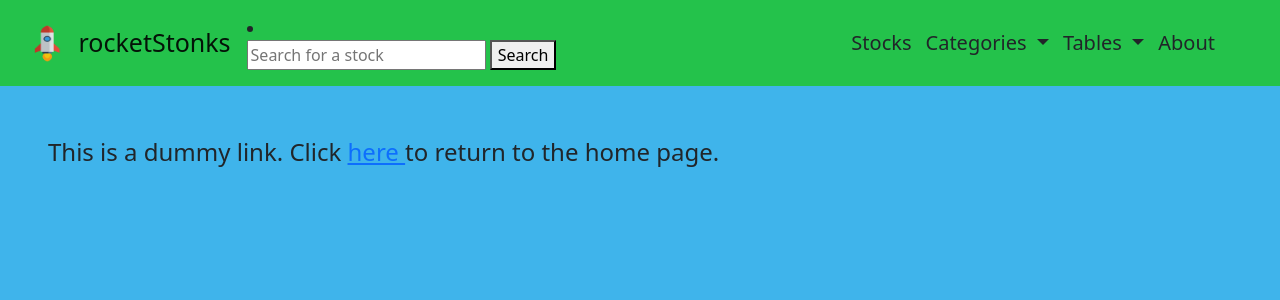
After one commit to marketsupreme/rocketStonks, a Flask app: page /results/ in a window 1280 px wide. The commit adds this page. Shown: the top 300 px of the page. Run offline with Flask 2, Linux system fonts and the light colour scheme.

Commit message:
results page

```diff
--- a/main.py
+++ b/main.py
@@ -101,9 +101,9 @@ def about():
     return render_template('nav_bar.html') + render_template('about.html')
 
 
-@app.route('/dummy/')
-def dummy():
-    return render_template('nav_bar.html') + render_template('dummy_link.html')
+@app.route('/results/')
+def results():
+    return render_template('nav_bar.html') + render_template('results.html')
 
 
 @app.route('/stock/<stockName>')
--- a/templates/nav_bar.html
+++ b/templates/nav_bar.html
@@ -28,10 +28,10 @@
                     rocketStonks
                 </a>
                 <li class="search" style = "float:center">
-                    <form action="{{url_for('dummy')}}" method = 'GET'>
+                    <form action="{{url_for('results')}}" method = 'GET'>
                         <input type = "text" name ="" id = "search" placeholder= "Search for a stock" >
                         <button type='submit'> Search </button>
-                        <form action="{{url_for('dummy', entry=entry)}}" method = 'GET'>
+                        <form action="{{url_for('results', entry=entry)}}" method = 'GET'>
                 </li>
         </nav>
     </div>
--- /dev/null
+++ b/templates/results.html
@@ -0,0 +1,18 @@
+<!doctype html>
+<html lang="en">
+<head>
+    <!-- Required meta tags -->
+    <meta charset="utf-8">
+    <meta name="viewport" content="width=device-width, initial-scale=1">
+
+    <!-- Bootstrap CSS -->
+    <link href="https://cdn.jsdelivr.net/npm/bootstrap@5.0.0-beta2/dist/css/bootstrap.min.css" rel="stylesheet" integrity="sha384-BmbxuPwQa2lc/FVzBcNJ7UAyJxM6wuqIj61tLrc4wSX0szH/Ev+nYRRuWlolflfl" crossorigin="anonymous">
+    <link href="/static/css/stocks.css" rel="stylesheet">
+    <title> Stock Name </title>
+</head>
+
+<body style="background-color: rgb(63, 180, 235);">
+<div style="font-size:x-large; padding:2em;"> This is a dummy link. Click <a href="{{url_for('index')}}"> here </a> to return to the home page. </div>
+</body>
+
+</html>
```
